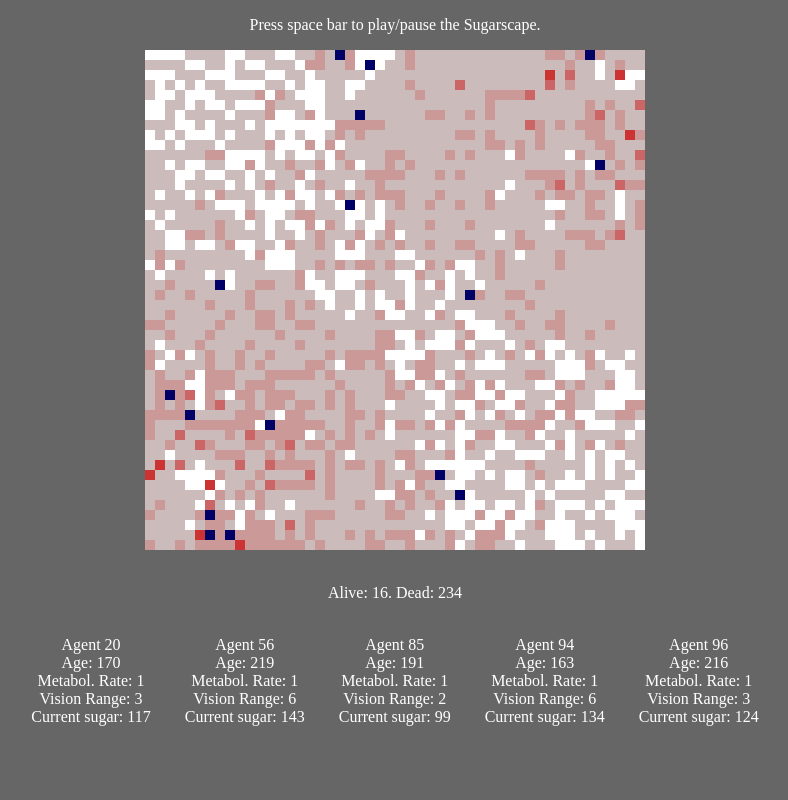
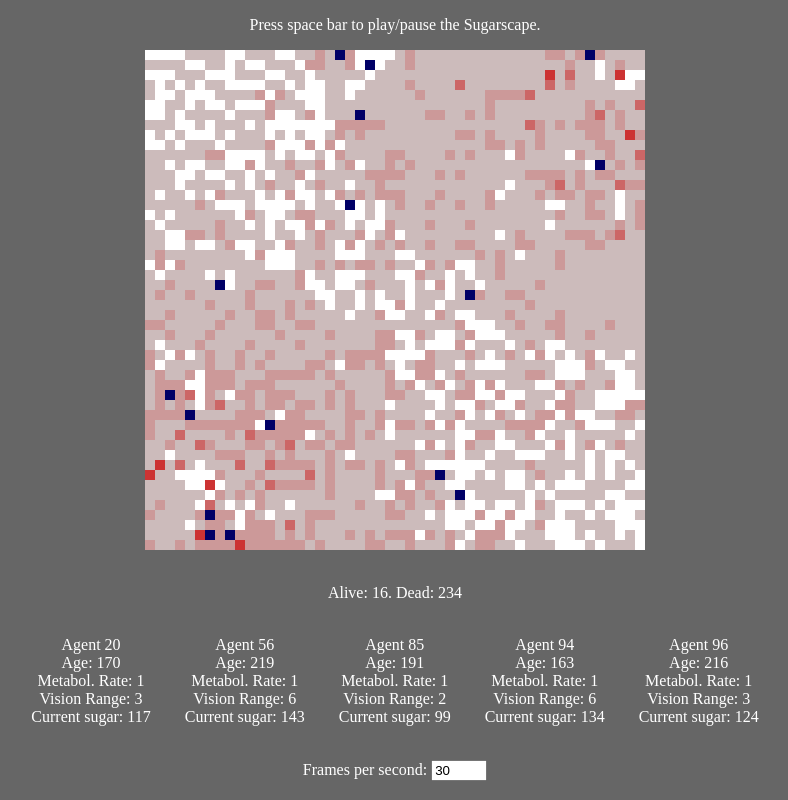
Before and after one commit to tute/sugarscape, a website: page public/index.html in a window 1280 px wide. Shown: the whole page, without its empty margins (245-1033 px from the left). Drawn offline with Linux system fonts and the light colour scheme.

Commit message:
Add form controls

```diff
--- a/public/css/sugarscape.css
+++ b/public/css/sugarscape.css
@@ -3,6 +3,7 @@ body {
   color: #FFF;
   text-align: center;
 }
+
 table {
   margin: 1em auto;
 }
@@ -13,6 +14,7 @@ td.alive-false {
   background: black;
   color: gray;
 }
+
 .grid {
   width: 500px;
   height: 500px;
@@ -34,3 +36,7 @@ td.alive-false {
 .dead { background-color: default; }
 
 .agent-1 { background-color: #0F0; }
+
+#form_controls {
+  margin: 1em;
+}
--- a/public/index.html
+++ b/public/index.html
@@ -23,6 +23,11 @@
       </tr>
     </table>
 
+    <div id="form_controls">
+      Frames per second:
+      <input type="number" id="fps" value="30" min="1" max="60">
+    </div>
+
     <script>
       var grid = new Sugarscape.Grid();
       var gridView = new Sugarscape.GridView(grid)
@@ -30,6 +35,11 @@
 
       var fps = 30; // Up to 60 frames per second
       var isPlaying = true;
+
+      var fpsInput = document.getElementById('fps');
+      fpsInput.addEventListener('input', function() {
+        fps = fpsInput.value;
+      });
 
       var updateInfo = function(agent, id) {
         tdEl = document.getElementById("info-" + id);
```
